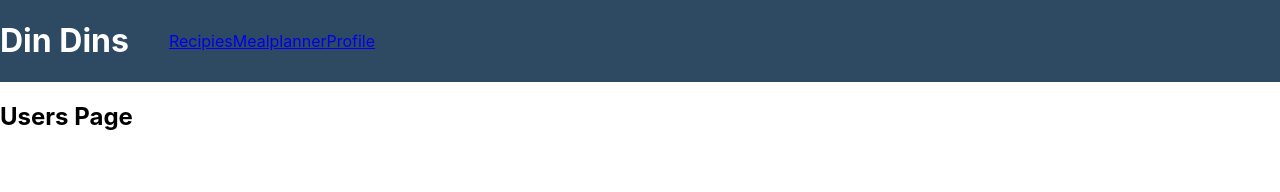
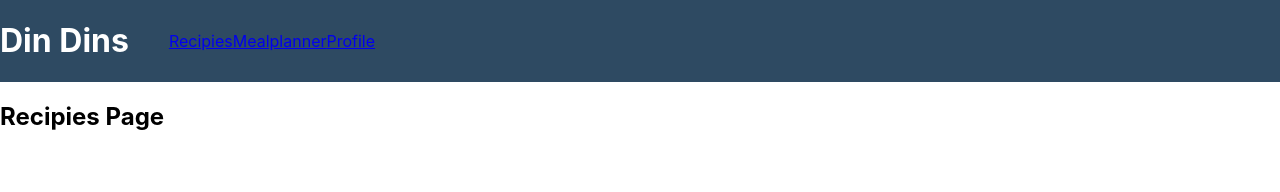
Before and after one commit to Max-Stevenson/din-dins, a React (Create React App) app in the folder frontend/: page /recipies in a window 1280 px wide. Shown: the top 192 px of the page. Built offline with nearby package versions, Linux system fonts and the light colour scheme.

Commit message:
Basic browser routing implemented.

```diff
--- a/frontend/src/App.js
+++ b/frontend/src/App.js
@@ -1,16 +1,31 @@
 import React from "react";
-import { BrowserRouter as Router } from "react-router-dom";
+import {
+  BrowserRouter as Router,
+  Route,
+  Redirect,
+  Switch
+} from "react-router-dom";
+
 import Header from "./shared/components/Header";
-import Users from  "./user/pages/Users";
+import Users from "./users/pages/Users";
+import Recipies from "./recipies/pages/Recipies";
 import "./App.css";
 
 const App = () => {
   return (
-  <Router>
-    <Header />
-    <Users />
-  </Router>
-  )
+    <Router>
+      <Header />
+      <Switch>
+        <Route path="/profile" exact={true}>
+          <Users />
+        </Route>
+        <Route path="/recipies" exact={true}>
+          <Recipies />
+        </Route>
+        <Redirect to="/" />
+      </Switch>
+    </Router>
+  );
 };
 
 export default App;
--- /dev/null
+++ b/frontend/src/recipies/pages/Recipies.js
@@ -0,0 +1,7 @@
+import React from 'react';
+
+const Recipies = () => {
+  return <h2>Recipies Page</h2>
+};
+
+export default Recipies;
```
Also changed, not shown: frontend/src/users/pages/Users.js (renamed from frontend/src/user/pages/Users.js).
